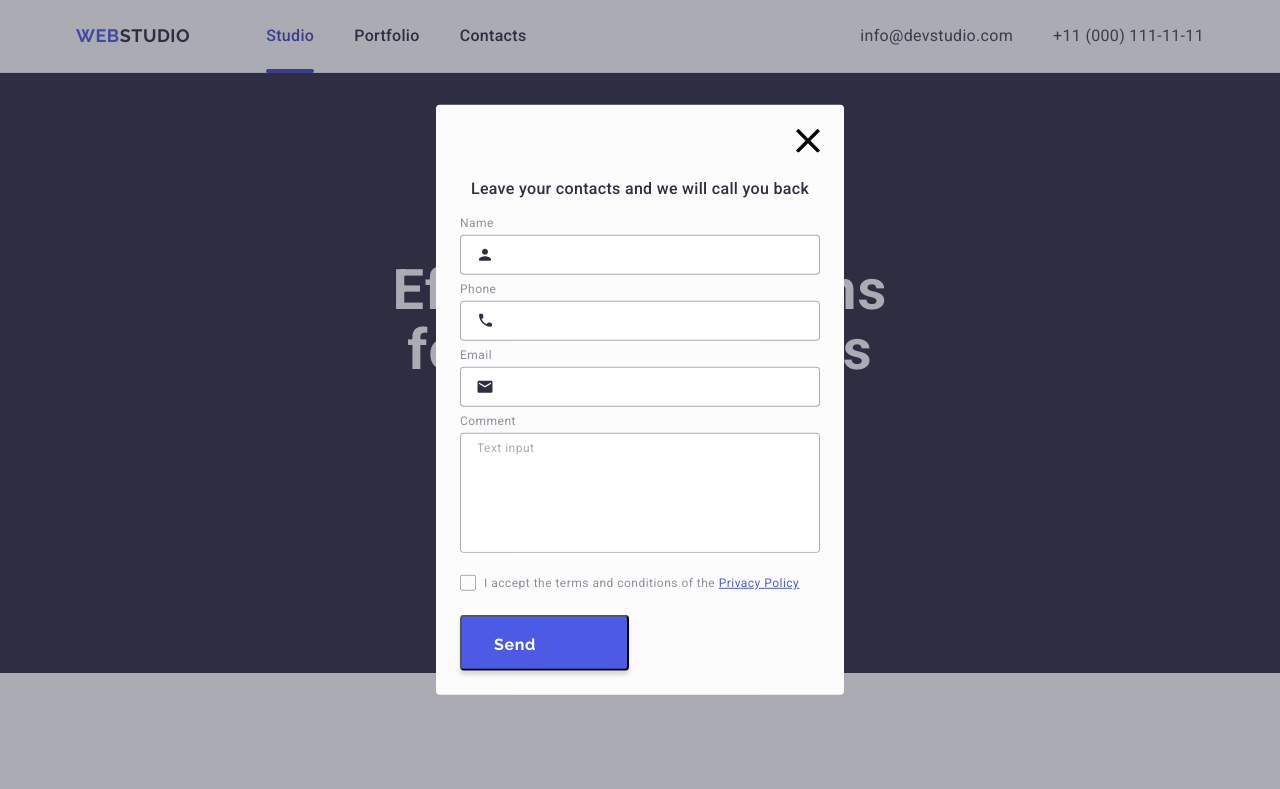
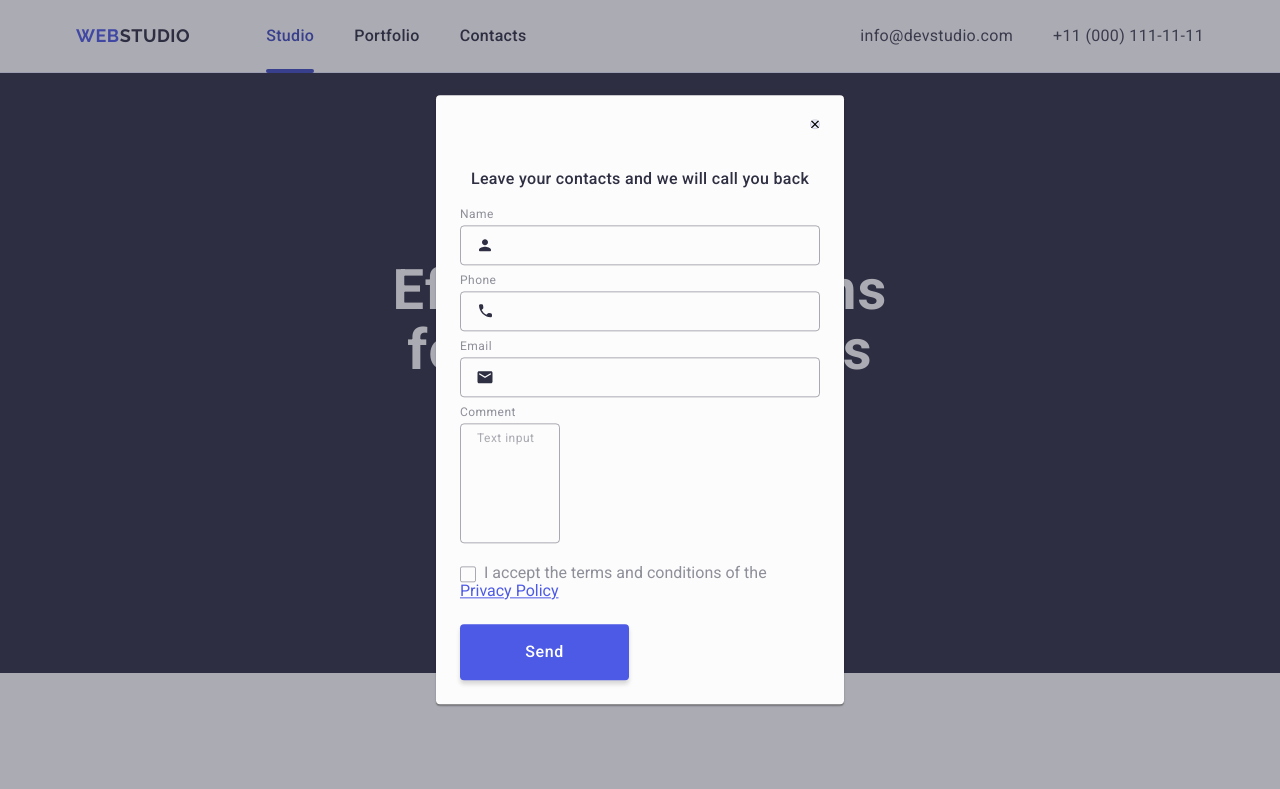
Before and after one commit to Yana-solo/goit-markup-hw-05, a plain HTML site: page index.html in a window 1280 px wide. Shown: the top 789 px of the page. Drawn offline with nearby package versions, Linux system fonts and the light colour scheme.

Commit message:
add initial files

```diff
--- a/css/style.css
+++ b/css/style.css
@@ -491,25 +491,28 @@ button {
   top: 50%;
   left: 50%;
   transform: translate(-50%, -50%);
+  box-shadow: 0px 1px 1px rgba(0, 0, 0, 0.14), 0px 1px 3px rgba(0, 0, 0, 0.12),
+    0px 2px 1px rgba(0, 0, 0, 0.2);
+  transition: transform 250ms cubic-bezier(0.4, 0, 0.2, 1);
 }
 .close-btn {
+  display: flex;
+  align-items: center;
+  justify-content: center;
   position: absolute;
   top: 24px;
   right: 24px;
   padding: 0;
   border: 0;
   line-height: 0;
-  background-color: transparent;
-  stroke: rgba(0, 0, 0, 0.1);
-  border-radius: 100%;
+  background-color: #e7e9fc;
+  border: 1px solid rgba(0, 0, 0, 0.1);
+  border-radius: 50%;
   stroke-width: 1px;
 }
-/* .close-btn-icon {
-  border-radius: 100%;
-  fill: #e7e9fc;
-  stroke-width: 1px;
-  stroke: rgba(0, 0, 0, 0.1);
-} */
+.close-btn-icon {
+  transition: fill 250ms cubic-bezier(0.4, 0, 0.2, 1);
+}
 .close-btn:focus,
 .close-btn:hover {
   background-color: #404bbf;
@@ -532,7 +535,7 @@ button {
 .modal-form-label {
   font-weight: 400;
   font-size: 12px;
-  line-height: 1.16;
+  line-height: 1.17;
   letter-spacing: 0.04em;
   color: #8e8f99;
   display: block;
@@ -548,6 +551,8 @@ button {
   height: 40px;
   padding-left: 38px;
   outline: transparent;
+  background-color: transparent;
+  transition: border-color 250ms cubic-bezier(0.4, 0, 0.2, 1);
 }
 .modal-form-input:focus,
 .modal-form-input:hover {
@@ -559,29 +564,36 @@ button {
   left: 16px;
   transform: translateY(-50%);
   fill: #2e2f42;
+  transition: fill 250ms cubic-bezier(0.4, 0, 0.2, 1);
 }
 
 .modal-form-input:focus + .modal-form-icon {
   fill: #4d5ae5;
 }
+.comment-form {
+  margin-bottom: 16px;
+}
 .modal-button {
-  display: flex;
+  display: block;
+  min-width: 169px;
+  height: 56px;
+  font-family: 'Roboto', sans-serif;
+  font-size: 16px;
+  font-weight: 500;
+  line-height: 1.5;
+  letter-spacing: 0.04em;
+  color: #fff;
+  border: none;
+  transition: background-color 250ms cubic-bezier(0.4, 0, 0.2, 1);
   align-items: flex-start;
   justify-content: flex-start;
   flex-direction: row;
   gap: 10px;
   border-radius: 4px;
   padding: 16px 32px;
-  width: 169px;
-  height: 56px;
   box-shadow: 0 4px 4px 0 rgba(0, 0, 0, 0.15);
   background-color: #4d5ae5;
-  font-weight: 500;
-  font-size: 16px;
-  line-height: 1.5;
-  letter-spacing: 0.04em;
   text-align: center;
-  color: #fff;
 }
 .modal-form-checkbox {
   margin-bottom: 24px;
@@ -598,39 +610,50 @@ button {
   background-color: transparent;
   margin-right: 8px;
   fill: transparent;
+  transition: background-color 250ms cubic-bezier(0.4, 0, 0.2, 1),
+    border 250ms cubic-bezier(0.4, 0, 0.2, 1),
+    fill 250ms cubic-bezier(0.4, 0, 0.2, 1);
 }
 
 .checkbox:checked + .label-checkbox .custom {
   background-color: #404bbf;
-  fill: #f4f4f4;
+  fill: #f4f4fd;
   border: transparent;
 }
 .label-checkbox {
   cursor: pointer;
   font-weight: 400;
-  font-size: 12px;
+  /* font-size: 12px;
   line-height: 1.16667;
-  letter-spacing: 0.04em;
+  letter-spacing: 0.04em; */
   color: #8e8f99;
 }
 .label-checkbox a {
   text-decoration: underline;
   color: #4d5ae5;
 }
-.user-coment {
+.user-comment {
   border: 1px solid rgba(46, 47, 66, 0.4);
   border-radius: 4px;
-  width: 360px;
+  width: 100px;
   height: 120px;
   padding: 8px 16px 98px 16px;
   resize: none;
+  font-size: 12px;
+  line-height: 1.17;
+  letter-spacing: 0.04em;
+  color: rgba(46, 47, 66, 0.4);
+  background-color: transparent;
+  padding: 8px 16px;
+  outline: transparent;
+  transition: border-color 250ms cubic-bezier(0.4, 0, 0.2, 1);
 }
-.user-coment:focus,
-.user-coment:hover {
+.user-comment:focus,
+.user-comment:hover {
   border: 1px solid #4d5ae5;
   outline: transparent;
 }
-.user-coment::placeholder {
+.user-comment::placeholder {
   font-weight: 400;
   font-size: 12px;
   line-height: 1.16;
--- a/index.html
+++ b/index.html
@@ -394,7 +394,7 @@
   <div class="backdrop is-open">
      <div class="modal">
       <button class="close-btn" type="button">
-     <svg class="close-btn-icon" width="24" height="24">
+     <svg class="close-btn-icon" width="8" height="8">
       <use href="./images/icons.svg#icon-btn-close"></use>
     </svg>
     </button>
@@ -403,18 +403,18 @@
     </p>
     <form class="modal-form">
       <div class="modal-container-block">
-        <label class="modal-form-label" for="user-text">Name</label>
+        <label class="modal-form-label" for="user-name">Name</label>
         <div class="modal-form-content">
-          <input class="modal-form-input" id="user-text" name="user-text" type="text" required>
+          <input class="modal-form-input" id="user-name" name="user-name" type="text" required>
           <svg class="modal-form-icon" width="18" height="24">
             <use href="./images/icons.svg#icon-person-b"></use>
           </svg>
         </div>
       </div>
       <div class="modal-container-block">
-        <label class="modal-form-label" for="user-tel">Phone</label>
+        <label class="modal-form-label" for="user-name">Phone</label>
         <div class="modal-form-content">
-          <input class="modal-form-input" id="user-tel" name="user-tel" type="tel" required>
+          <input class="modal-form-input" id="user-name" name="user-name" type="tel" required>
           <svg class="modal-form-icon" width="18" height="24">
             <use href="./images/icons.svg#icon-phone-b"></use>
           </svg>
@@ -429,13 +429,13 @@
           </svg>
         </div>
       </div>
-      <div>
-        <label for="user-coment" class="modal-form-label">Comment</label>
-        <textarea name="user-coment" placeholder="Text input" id="user-coment" class="user-coment"></textarea>
+      <div class="comment-form">
+        <label for="user-comment" class="modal-form-label">Comment</label>
+        <textarea name="user-comment" placeholder="Text input" id="user-comment" class="user-comment"></textarea>
       </div>
       <div class="modal-form-checkbox">
-        <input type="checkbox" class="checkbox visually-hidden" id="user-checkbox">
-        <label for="user-checkbox" class="label-checkbox">
+        <input type="checkbox" value="true" class="checkbox visually-hidden" id="user-privacy">
+        <label for="user-privacy" class="label-checkbox">
         <span class="custom">
           <svg width="10" height="8">
             <use href="./images/icons.svg#icon-cheked"></use>
```
